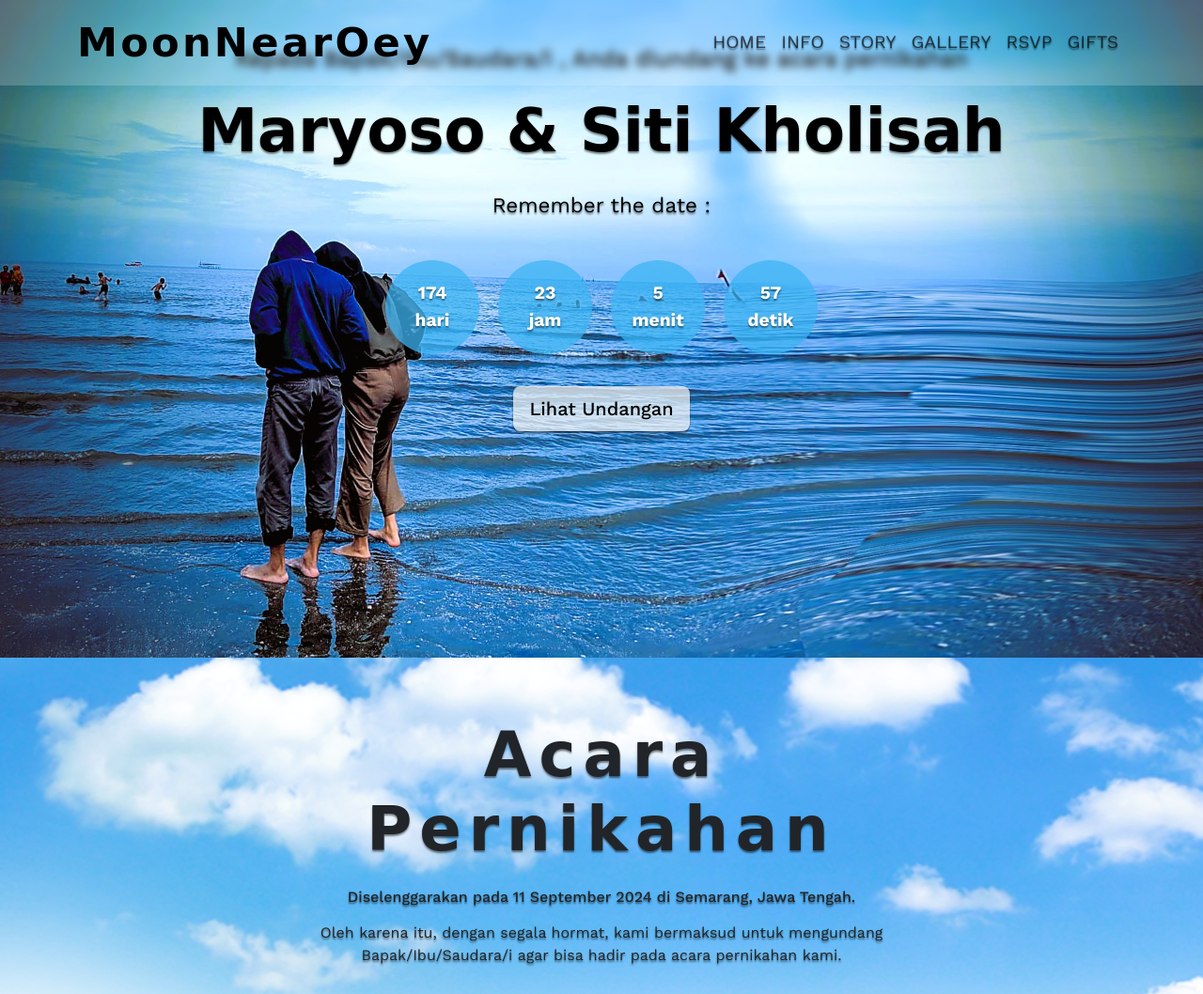
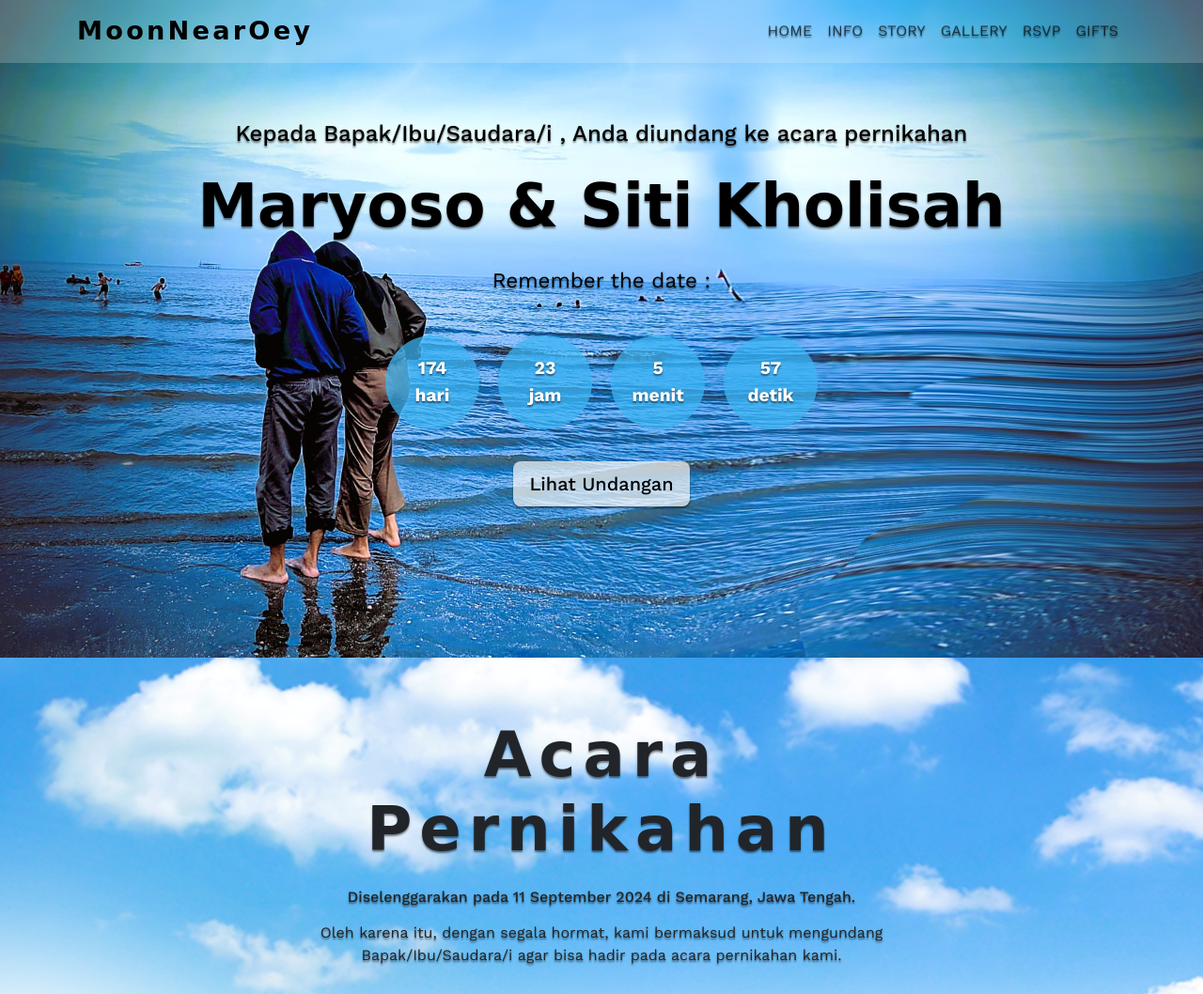
Before and after one commit to moonnearoey/wedding-invitations, a plain HTML site: page index.html in a window 1280 px wide. Shown: the top 1058 px of the page at 94% size. Drawn offline with nearby package versions, Linux system fonts and the light colour scheme; some packages are replaced by stand-ins of ours; a script that the page names is missing; a web font is replaced by a local one.

Commit message:
Update style.css

```diff
--- a/style.css
+++ b/style.css
@@ -44,7 +44,7 @@ body {
 
 .hero h4 {
     font-size: 1.5rem;
-    padding-top: 2rem;
+    padding-top: 7rem;
 }
 
 .hero p {
@@ -73,7 +73,7 @@ body {
 
 .mynavbar .navbar-brand, .mynavbar .offcanvas-title {
     font-family: "Love Light", cursive;
-    font-size: 2.7rem;
+    font-size: 1.7rem;
     font-weight: bold;
     letter-spacing: 0.2rem;
 }
@@ -92,6 +92,7 @@ body {
     height: 50vh;
     text-shadow: var(--shadow);
     font-family: "Work Sans", sans-serif;
+    font-size: 1rem;
 }
 
 .mynavbar .nav-link {
```
